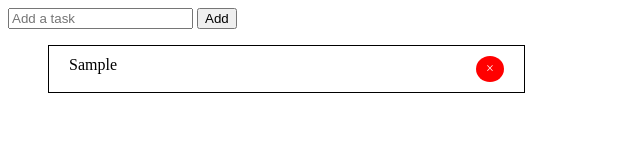
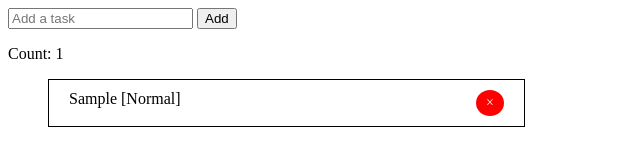
Before and after one commit to Dheerajparihar24/Full-Stack-With-GenAI, a plain HTML site: page JavaScript/Day12/To-Do/index.html in a window 1280 px wide. Both pictures are taken after typing "Sample" into the empty fields and a click on the button "Add". Shown: the whole page, without its empty margins (0-640 px from the left). Drawn offline with Linux system fonts and the light colour scheme.

Commit message:
Day 14: ES6+ (optional chaining, nullish coalescing), polished todo app with counter + duplicate prevention + priority

```diff
--- a/JavaScript/Day12/To-Do/index.html
+++ b/JavaScript/Day12/To-Do/index.html
@@ -26,6 +26,8 @@
   <body>
     <input type="text" id="todoInput" placeholder="Add a task" />
     <button id="addBtn">Add</button>
+
+    <p id="countTask">Count: 0</p>
     <ul id="todoList"></ul>
 
     <script src="script.js"></script>
--- a/JavaScript/Day12/To-Do/script.js
+++ b/JavaScript/Day12/To-Do/script.js
@@ -1,20 +1,37 @@
 const addBtn = document.querySelector("#addBtn");
 const todoInput = document.querySelector("#todoInput");
 const todoList = document.querySelector("#todoList");
+const countTask = document.querySelector("#countTask");
+
+let count = 0;
 
 // Add todo create li/delete btn
 addBtn.addEventListener("click", () => {
   addTodo();
 });
 
-function addTodo() {
-  if (!todoInput.value.trim()) {
+function addTodo(priority) {
+  const newTodo = todoInput.value.trim();
+  if (!newTodo) {
     alert("Please add valid todo!");
     return;
   }
+  //Duplicate check
+  // console.log(todoList.children);
+  const isDuplicate = [...todoList.children].some((li) => {
+    return (
+      li.firstChild.textContent.trim().toLowerCase() === newTodo.toLowerCase()
+    );
+  });
 
+  if (isDuplicate) {
+    alert("This task is already added!");
+    return;
+  }
+
+  const finalPriority = priority ?? "Normal";
   const li = document.createElement("li");
-  li.textContent = todoInput.value.trim();
+  li.textContent = `${newTodo} [${finalPriority}]`;
 
   const deleteSpan = document.createElement("span");
   deleteSpan.innerHTML = "\u00d7";
@@ -27,12 +44,17 @@ function addTodo() {
   li.appendChild(deleteSpan);
   todoList.appendChild(li);
 
+  count++;
+  updateCount();
+
   todoInput.value = "";
 }
 
 //Delete todo
 function deleteTodo(li) {
   li.remove();
+  count--;
+  updateCount();
 }
 
 todoInput.addEventListener("keydown", (e) => {
@@ -40,3 +62,8 @@ todoInput.addEventListener("keydown", (e) => {
     addTodo();
   }
 });
+
+function updateCount() {
+  countTask.innerText = `Count: ${count}`;
+}
+updateCount();
```
